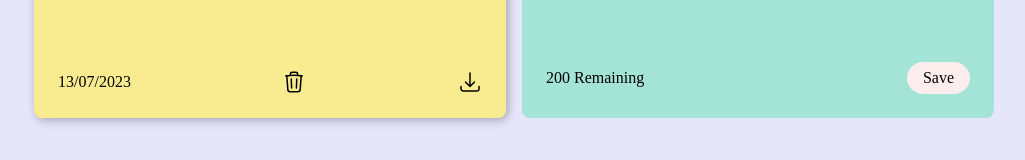
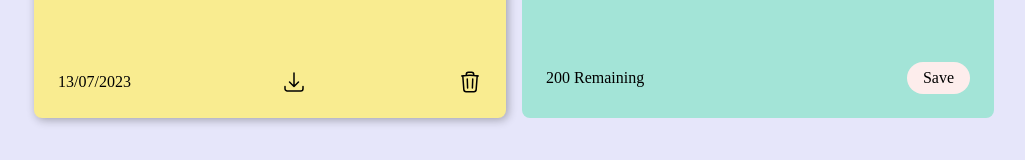
Before and after one commit to jayantghadge/Noteify, a React (Create React App) app: page / in a window 1280 px wide. Both pictures are taken after typing "Sample" into the empty fields and a click on the button "Save". Shown: the part 298-458 px from the top of the page, without its empty margins (126-1151 px from the left). Built offline with nearby package versions, Linux system fonts and the light colour scheme.

Commit message:
Swapped positions of download and delete icons

```diff
--- a/src/components/Note.js
+++ b/src/components/Note.js
@@ -66,13 +66,13 @@ const Note = ({ id, text, date, handleDeleteNote }) => {
       <span>{text}</span>
       <footer className="custom-footer">
         <p>{date}</p>
+        <ArrowDownTrayIcon
+          onClick={handleDownloadNoteAsImage}
+          className="download-icon h-6 w-6 cursor-pointer"
+        />
         <TrashIcon
           onClick={() => handleDeleteNote(id)}
           className="delete-icon h-6 w-6 cursor-pointer"
-        />
-        <ArrowDownTrayIcon
-          onClick={handleDownloadNoteAsImage}
-          className="download-icon h-6 w-6 cursor-pointer"
         />
       </footer>
     </div>
```
Also changed, not shown: 7 other files (tests, documents, lock files or other folders).
